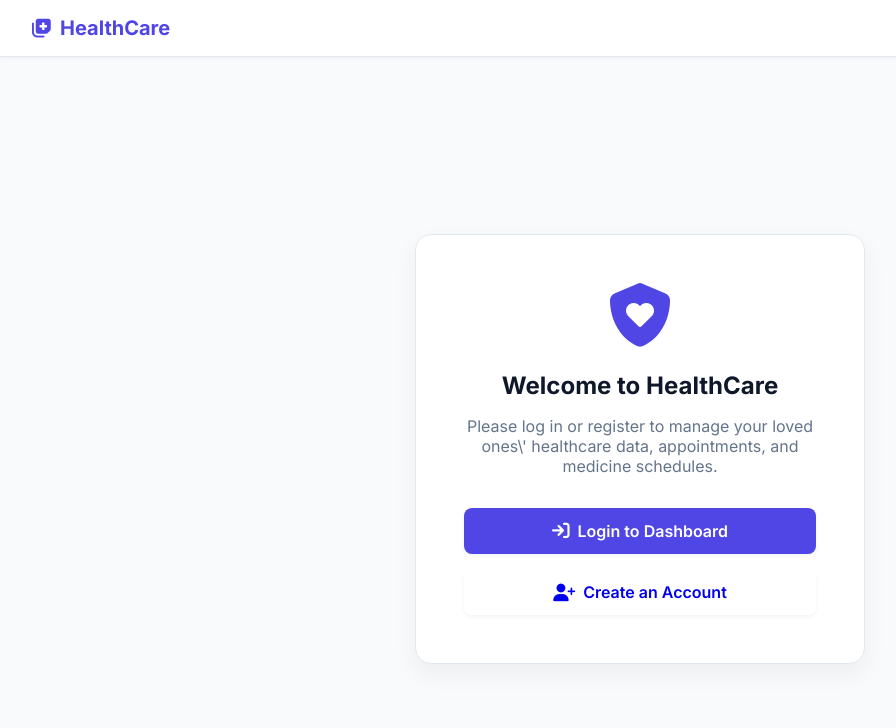
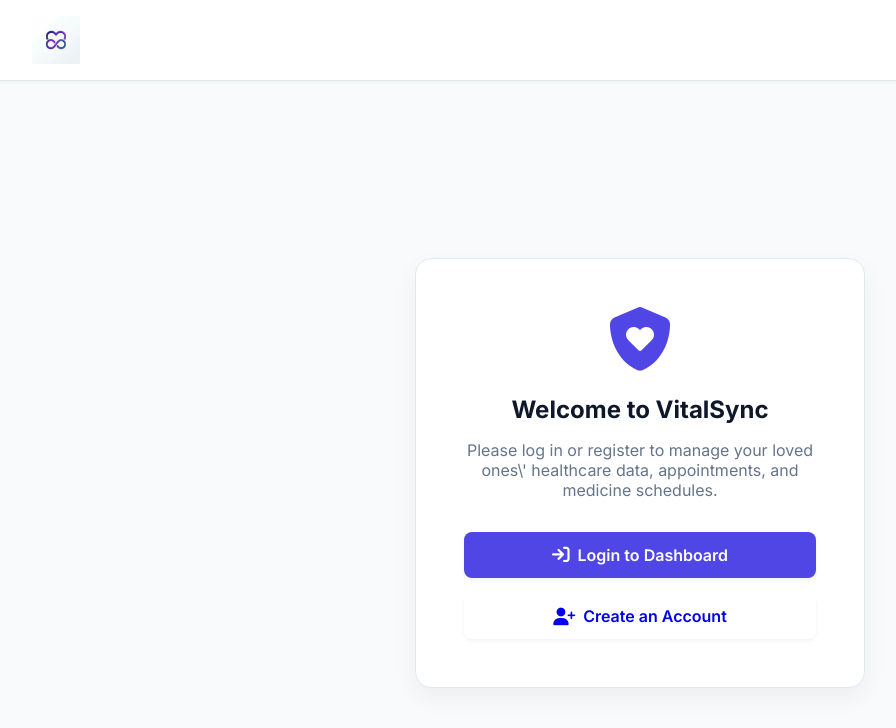
Before and after one commit to temporalzone/healthcare-system, a Django app: page / in a window 1280 px wide. Shown: the top 728 px of the page, without its empty margins (0-896 px from the left). Before the commit the page ends 675 px from the top, so only its background shows below. Run offline with Django 5.2, Linux system fonts and the light colour scheme.

Commit message:
style: Completely rebrand application to VitalSync and apply new custom logo

```diff
--- a/core/templates/add_appointment.html
+++ b/core/templates/add_appointment.html
@@ -3,7 +3,7 @@
 <head>
     <meta charset="UTF-8">
     <meta name="viewport" content="width=device-width, initial-scale=1.0">
-    <title>Book Appointment - Healthcare System</title>
+    <title>Book Appointment - VitalSync</title>
     <!-- Google Fonts & FontAwesome -->
     <link href="https://fonts.googleapis.com/css2?family=Inter:wght@300;400;500;600;700&display=swap" rel="stylesheet">
     <link rel="stylesheet" href="https://cdnjs.cloudflare.com/ajax/libs/font-awesome/6.4.0/css/all.min.css">
--- a/core/templates/add_medicine.html
+++ b/core/templates/add_medicine.html
@@ -3,7 +3,7 @@
 <head>
     <meta charset="UTF-8">
     <meta name="viewport" content="width=device-width, initial-scale=1.0">
-    <title>Add Medicine - Healthcare System</title>
+    <title>Add Medicine - VitalSync</title>
     <!-- Google Fonts & FontAwesome -->
     <link href="https://fonts.googleapis.com/css2?family=Inter:wght@300;400;500;600;700&display=swap" rel="stylesheet">
     <link rel="stylesheet" href="https://cdnjs.cloudflare.com/ajax/libs/font-awesome/6.4.0/css/all.min.css">
--- a/core/templates/add_parent.html
+++ b/core/templates/add_parent.html
@@ -3,7 +3,7 @@
 <head>
     <meta charset="UTF-8">
     <meta name="viewport" content="width=device-width, initial-scale=1.0">
-    <title>Add Parent - Healthcare System</title>
+    <title>Add Parent - VitalSync</title>
     <!-- Google Fonts & FontAwesome -->
     <link href="https://fonts.googleapis.com/css2?family=Inter:wght@300;400;500;600;700&display=swap" rel="stylesheet">
     <link rel="stylesheet" href="https://cdnjs.cloudflare.com/ajax/libs/font-awesome/6.4.0/css/all.min.css">
--- a/core/templates/add_report.html
+++ b/core/templates/add_report.html
@@ -1,9 +1,10 @@
+{% load static %}
 <!DOCTYPE html>
 <html lang="en">
 <head>
     <meta charset="UTF-8">
     <meta name="viewport" content="width=device-width, initial-scale=1.0">
-    <title>Upload Medical Report - Healthcare System</title>
+    <title>Upload Medical Report - VitalSync</title>
     <link href="https://fonts.googleapis.com/css2?family=Inter:wght@300;400;500;600;700&display=swap" rel="stylesheet">
     <link rel="stylesheet" href="https://cdnjs.cloudflare.com/ajax/libs/font-awesome/6.4.0/css/all.min.css">
     <style>
@@ -124,7 +125,7 @@
     <div class="form-container">
         <div class="form-card">
             <div class="form-header">
-                <i class="fa-solid fa-file-medical form-icon"></i>
+                <img src="{% static 'images/logo.png' %}" alt="VitalSync Logo" style="height: 70px; margin-bottom: 1rem; object-fit: contain;">
                 <h2 class="form-title">Upload Medical Report</h2>
                 <p style="color: var(--text-muted); font-size: 0.95rem;">Attach a PDF or image of your lab results. Our AI will automatically analyze PDFs.</p>
             </div>
--- a/core/templates/edit_parent.html
+++ b/core/templates/edit_parent.html
@@ -3,7 +3,7 @@
 <head>
     <meta charset="UTF-8">
     <meta name="viewport" content="width=device-width, initial-scale=1.0">
-    <title>Edit Parent - Healthcare System</title>
+    <title>Edit Parent - VitalSync</title>
     <!-- Google Fonts & FontAwesome -->
     <link href="https://fonts.googleapis.com/css2?family=Inter:wght@300;400;500;600;700&display=swap" rel="stylesheet">
     <link rel="stylesheet" href="https://cdnjs.cloudflare.com/ajax/libs/font-awesome/6.4.0/css/all.min.css">
--- a/core/templates/home.html
+++ b/core/templates/home.html
@@ -1,10 +1,11 @@
+{% load static %}
 <!DOCTYPE html>
 <html lang="en">
 
 <head>
     <meta charset="UTF-8">
     <meta name="viewport" content="width=device-width, initial-scale=1.0">
-    <title>Healthcare Dashboard</title>
+    <title>VitalSync Dashboard</title>
     <!-- Chart.js -->
     <script src="https://cdn.jsdelivr.net/npm/chart.js"></script>
     <!-- Google Fonts -->
@@ -406,7 +407,7 @@
     <!-- Navbar -->
     <nav class="navbar">
         <a href="/" class="navbar-brand">
-            <i class="fa-solid fa-notes-medical"></i> HealthCare
+            <img src="{% static 'images/logo.png' %}" alt="VitalSync" style="height: 48px; width: auto;">
         </a>
 
         {% if user.is_authenticated %}
@@ -753,7 +754,7 @@
         <div class="guest-center">
             <div class="guest-card">
                 <i class="fa-solid fa-shield-heart" style="font-size: 4rem; color: var(--primary); margin-bottom: 1.5rem;"></i>
-                <h2>Welcome to HealthCare</h2>
+                <h2>Welcome to VitalSync</h2>
                 <p>Please log in or register to manage your loved ones\' healthcare data, appointments, and medicine schedules.</p>
 
                 <div class="guest-actions">
--- a/core/templates/login.html
+++ b/core/templates/login.html
@@ -3,7 +3,7 @@
 <head>
     <meta charset="UTF-8">
     <meta name="viewport" content="width=device-width, initial-scale=1.0">
-    <title>Login - Healthcare System</title>
+    <title>Login - VitalSync</title>
     <!-- Google Fonts -->
     <link rel="preconnect" href="https://fonts.googleapis.com">
     <link rel="preconnect" href="https://fonts.gstatic.com" crossorigin>
--- a/core/templates/register.html
+++ b/core/templates/register.html
@@ -3,7 +3,7 @@
 <head>
     <meta charset="UTF-8">
     <meta name="viewport" content="width=device-width, initial-scale=1.0">
-    <title>Register - Healthcare System</title>
+    <title>Register - VitalSync</title>
     <!-- Google Fonts -->
     <link rel="preconnect" href="https://fonts.googleapis.com">
     <link rel="preconnect" href="https://fonts.gstatic.com" crossorigin>
```
Also changed, not shown: core/static/images/logo.png (added).
